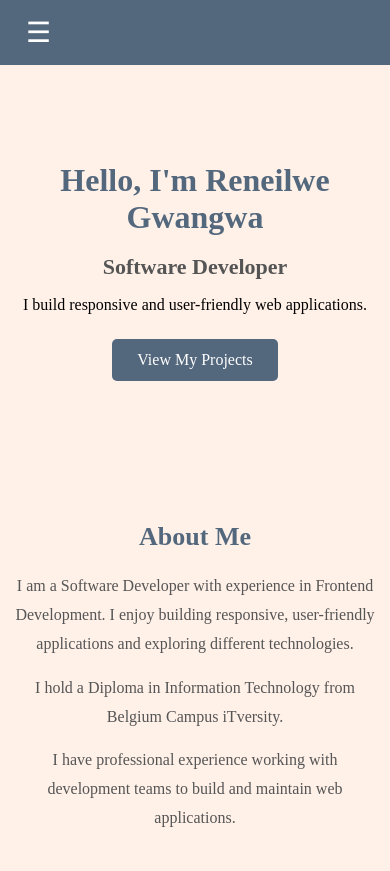
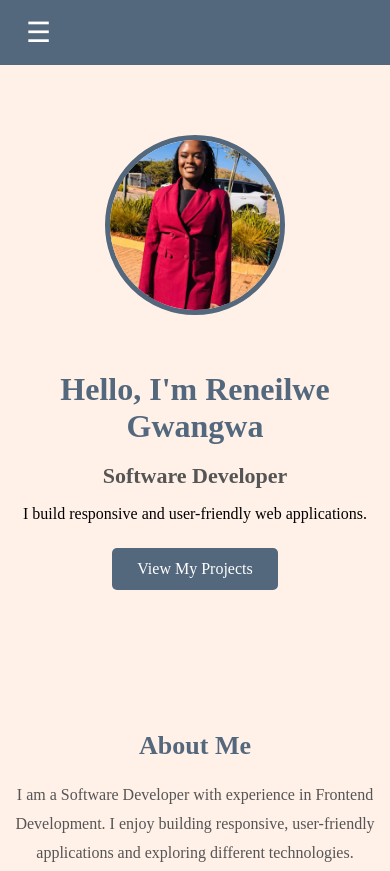
Before and after one commit to Reneilwe001/Web_Development_Internship, a plain HTML site: page Task 2 - Personal Portfolio/index.html in a window 390 px wide. Shown: the top 871 px of the page. Drawn offline with Linux system fonts and the light colour scheme.

Commit message:
added prioile image, and screenshots

```diff
--- a/Task 2 - Personal Portfolio/index.html
+++ b/Task 2 - Personal Portfolio/index.html
@@ -25,10 +25,20 @@
         </nav>
     </header>
     <section id="home">
-        <h1>Hello, I'm Reneilwe Gwangwa</h1>
-        <h2>Software Developer</h2>
-        <p>I build responsive and user-friendly web applications.</p>
-        <a href="#projects">View My Projects</a>
+        <div class="home-container">
+
+            <div class="home-content">
+                <h1>Hello, I'm Reneilwe Gwangwa</h1>
+                <h2>Software Developer</h2>
+                <p>I build responsive and user-friendly web applications.</p>
+                <a href="#projects">View My Projects</a>
+            </div>
+
+            <div class="home-image">
+                <img src="images/Neo.jpg" alt="Profile photo">
+            </div>
+
+        </div>
     </section>
     <section id="about">
         <h2>About Me</h2>
--- a/Task 2 - Personal Portfolio/style.css
+++ b/Task 2 - Personal Portfolio/style.css
@@ -54,6 +54,27 @@ nav ul li a:hover {
     background-color: #3F5063;
     transform: translateY(-3px);
 }
+
+.home-container {
+        display: flex;
+        align-items: center;
+        justify-content: center;
+        gap: 60px;
+        max-width: 1100px;
+        margin: 0 auto;
+    }
+
+    .home-content {
+        text-align: left;
+    }
+
+    .home-image img {
+        width: 280px;
+        height: 280px;
+        object-fit: cover;
+        border-radius: 50%;
+        border: 5px solid #53677D;
+    }
 
 #home h1 {
     font-size: 40px;
@@ -397,6 +418,25 @@ nav ul li a:hover {
         font-size: 16px;
     }
 
+    .home-container {
+        flex-direction: column-reverse;
+        gap: 25px;
+        text-align: center;
+    }
+
+    .home-content {
+        text-align: center;
+    }
+
+    .home-image {
+        flex: 0 0 auto;
+    }
+
+    .home-image img {
+        width: 180px;
+        height: 180px;
+    }
+
     #about {
         padding: 50px 15px;
     }
```
Also changed, not shown: Task 2 - Personal Portfolio/Screenshots/certificates.png (added), Task 2 - Personal Portfolio/Screenshots/experience 2.png (added), Task 2 - Personal Portfolio/Screenshots/experience.png (added), Task 2 - Personal Portfolio/Screenshots/home.png, Task 2 - Personal Portfolio/Screenshots/mobile_about.png (added), Task 2 - Personal Portfolio/Screenshots/mobile_certificates.png (added), Task 2 - Personal Portfolio/Screenshots/mobile_experience 2.png (added), Task 2 - Personal Portfolio/Screenshots/mobile_experience.png (added), Task 2 - Personal Portfolio/Screenshots/mobile_home & about.png (deleted), Task 2 - Personal Portfolio/Screenshots/mobile_home.png (added), Task 2 - Personal Portfolio/images/Neo.jpg (added).
